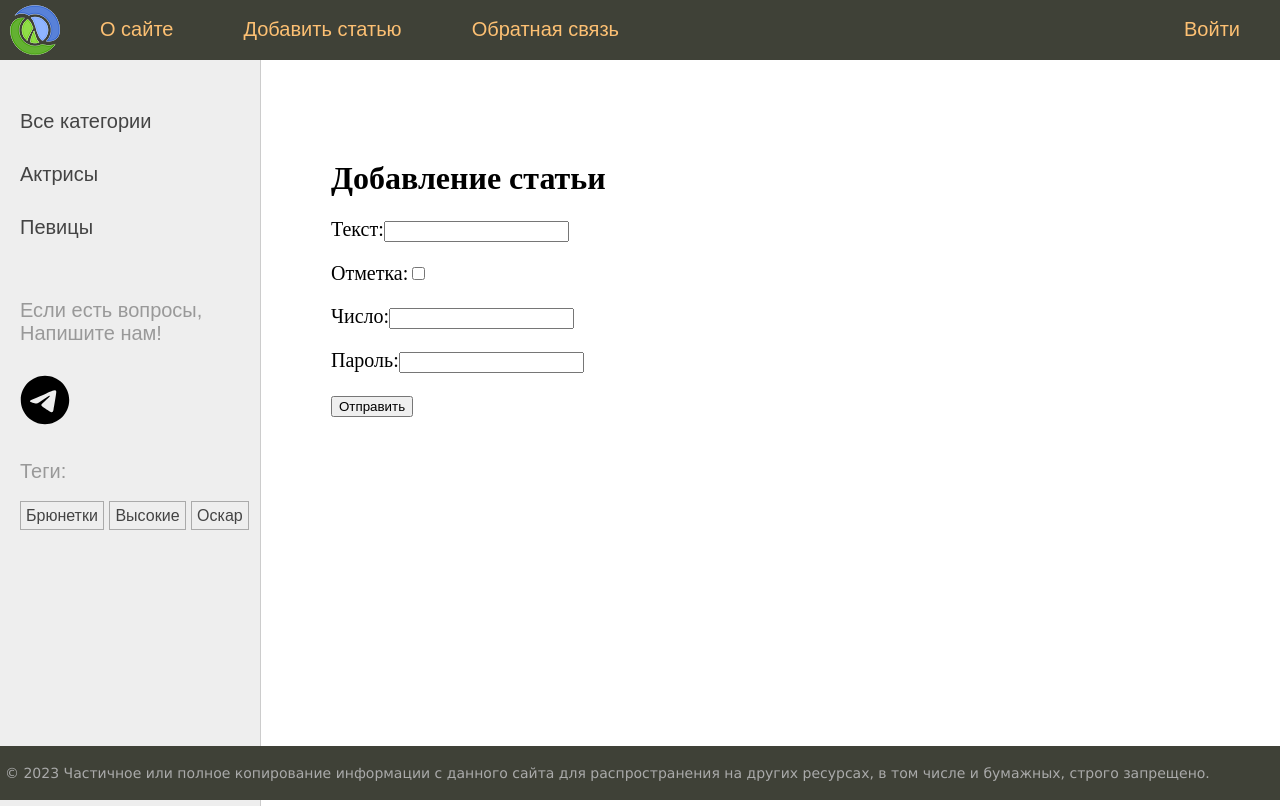
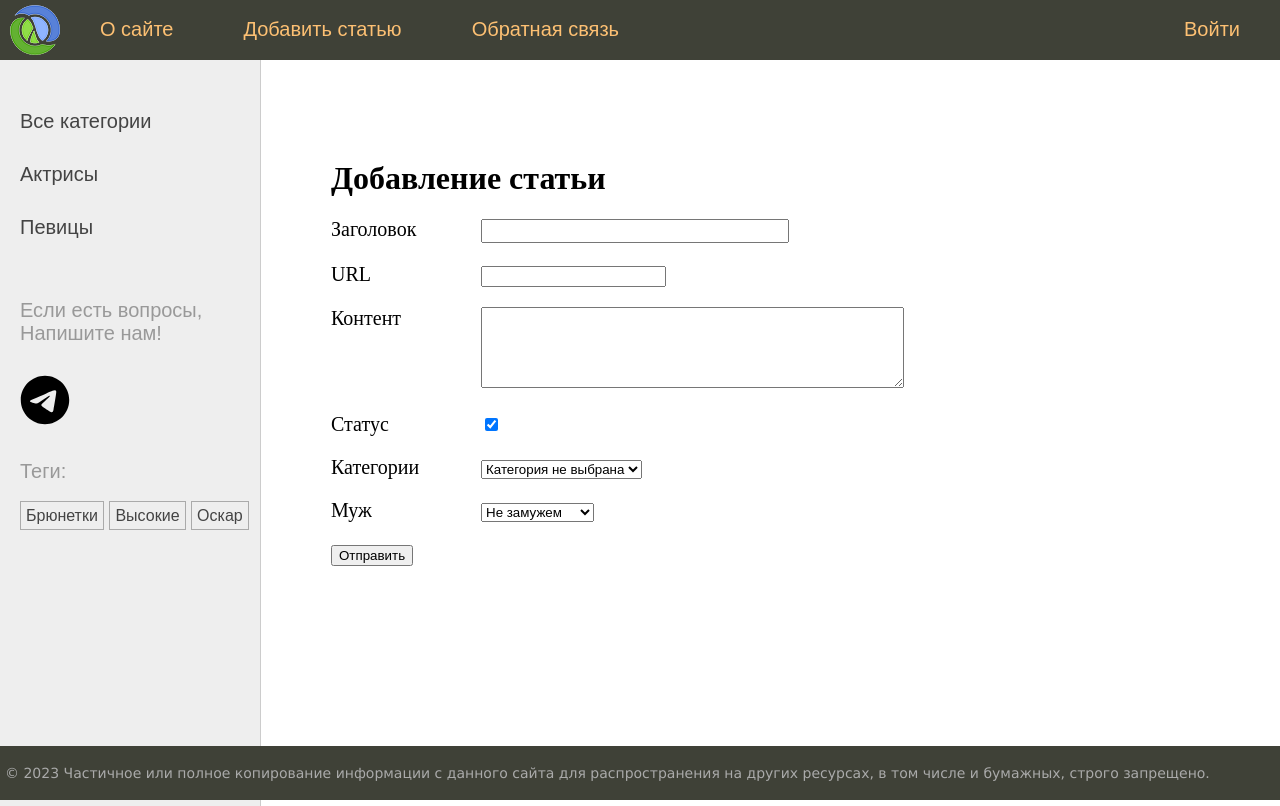
Before and after one commit to ghoulsss/django-test, a Django app: page /addpage/ in a window 1280 px wide. Run offline with Django 4.2, Linux system fonts and the light colour scheme; data comes from the database, SQL or seed files in the repository; both versions use the stored data as it was after the commit.

Commit message:
7.3 unit

```diff
--- /dev/null
+++ b/sitewomen/women/forms.py
@@ -0,0 +1,14 @@
+from django import forms
+from .models import Category, Husband
+
+
+class AddPostForm(forms.Form):
+    title = forms.CharField(max_length=255, label='Заголовок',
+                            widget=forms.TextInput(attrs={'class': 'form-input'}))
+    slug = forms.SlugField(max_length=255, required=False, label='URL')
+    content = forms.CharField(widget=forms.Textarea(attrs={'cols': 50, 'rows': 5}), label='Контент')
+    is_published = forms.BooleanField(required=False, label='Статус', initial=True)
+    cat = forms.ModelChoiceField(queryset=Category.objects.all(),
+                                 label='Категории', empty_label='Категория не выбрана')
+    husband = forms.ModelChoiceField(queryset=Husband.objects.all(), required=False,
+                                     label='Муж', empty_label='Не замужем')
--- a/sitewomen/women/templates/women/addpage.html
+++ b/sitewomen/women/templates/women/addpage.html
@@ -1,13 +1,14 @@
 {% extends 'base.html' %}
 
 {% block content %}
-<h1>{{ title }}</h1>
-    <form action="" method="POST">
-        {% csrf_token %}
-        <p><label for="id_1">Текст:</label><input type="text" id="id_1" name="filed_text"></p>
-        <p><label for="id_2">Отметка:</label><input type="checkbox" id="id_2" name="filed_check"></p>
-        <p><label for="id_3">Число:</label><input type="number" id="id_3" name="filed_num"></p>
-        <p><label for="id_4">Пароль:</label><input type="password" id="id_4" name="filed_psw"></p>
-        <p><button type="submit">Отправить</button></p>
-    </form>
+<h1>{{title}}</h1>
+<form action="" method="post">
+    {% csrf_token %}
+    <div class="form-error">{{ form.non_field_errors }}</div>
+    {% for f in form %}
+    <p><label class="form-label" for="{{ f.id_for_label }}">{{ f.label }}</label>{{ f }}</p>
+    <div class="form-error">{{ f.errors }}</div>
+    {% endfor %}
+    <p><button type="submit">Отправить</button></p>
+</form>
 {% endblock %}
--- a/sitewomen/women/views.py
+++ b/sitewomen/women/views.py
@@ -4,6 +4,7 @@ from django.urls import reverse
 from django.template.loader import render_to_string
 from django.template.defaultfilters import slugify
 
+from .forms import AddPostForm
 from .models import Women, Category, TagPost
 
 menu = [{'title': 'О сайте', 'url_name': 'about'},
@@ -41,7 +42,23 @@ def show_post(request, post_slug):
 
 
 def addpage(request):
-    return render(request, 'women/addpage.html', {'menu':menu, 'title': 'Добавление статьи'})
+    if request.method == 'POST':
+        form = AddPostForm(request.POST)
+        if form.is_valid():
+            try:
+                Women.objects.create(**form.cleaned_data)
+                return redirect('home')
+            except:
+                form.add_error(None, 'Ошибка добавления поста')
+    else:
+        form = AddPostForm()
+
+    data = {
+        'menu': menu,
+        'title': 'Добавление статьи',
+        'form': form
+    }
+    return render(request, 'women/addpage.html', data)
 
 
 def contact(request):
```
Also changed, not shown: sitewomen/db.sqlite3.
